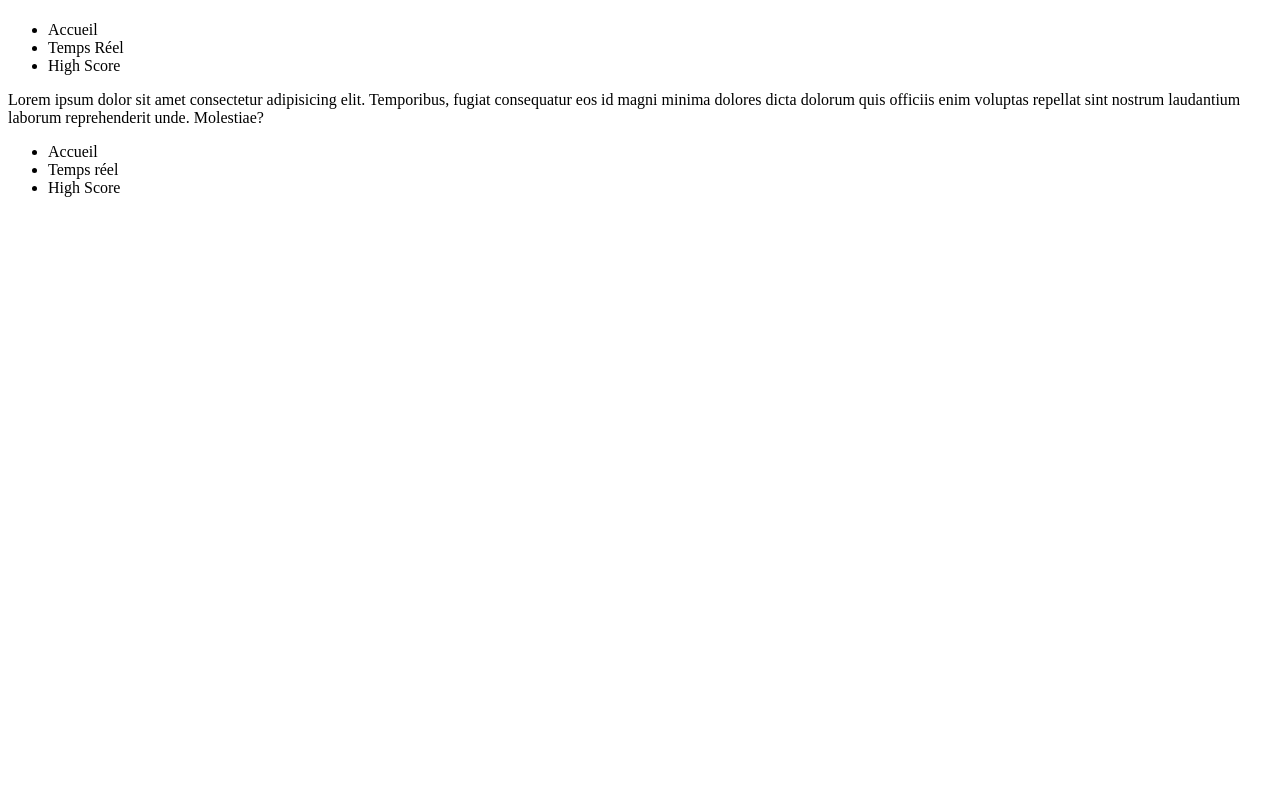
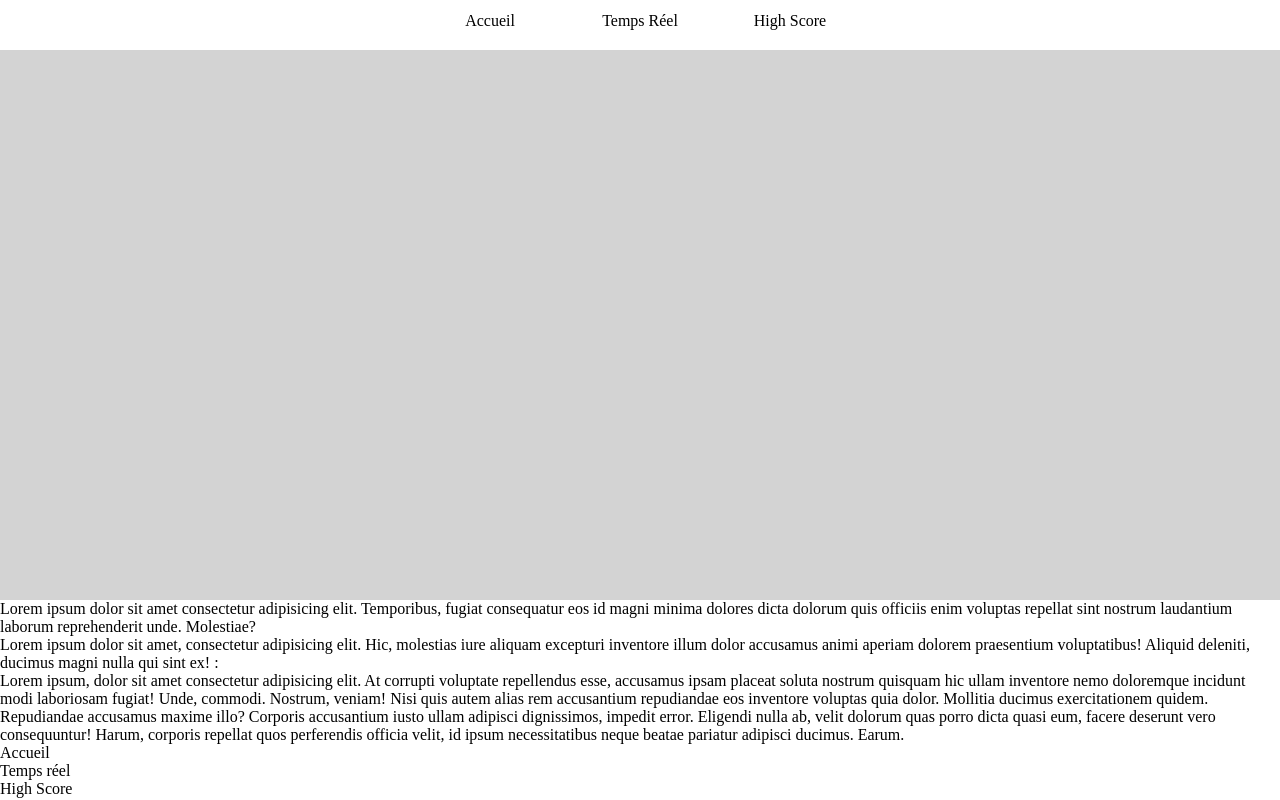
Before and after one commit to JfraZ08/projects-angular, a PHP site: page /gpexplorer/index.php in a window 1280 px wide. Run offline with PHP 8.4, Linux system fonts and the light colour scheme.

Commit message:
index.php

```diff
--- /dev/null
+++ b/gpexplorer/assets/styles.css
@@ -0,0 +1,27 @@
+* {
+    margin: 0;
+    padding: 0;
+}
+
+header {
+    background-color: lightgray;
+    height: 600px;
+}
+
+header nav {
+    background-color: white;
+    height: 50px;
+}
+
+header nav ul {
+    display: flex;
+    justify-content: center;
+    align-content: center;
+    list-style-type: none;
+}
+
+header nav ul li {
+    width: 150px;
+    text-align: center;
+    margin-top: 12px;
+}
--- a/gpexplorer/index.php
+++ b/gpexplorer/index.php
@@ -4,14 +4,15 @@
     <meta charset="UTF-8">
     <meta name="viewport" content="width=device-width, initial-scale=1.0">
     <title>Gp Explorer</title>
+    <link rel="stylesheet" href="assets/styles.css">
 </head>
 <body>
     <header>
         <h1></h1>
         <nav>
             <ul>
-                <li>Accueil</li>
-                <li>Temps Réel</li>
+                <li>Accueil </li>
+                <li>Temps Réel </li>
                 <li>High Score</li>
             </ul>
         </nav>
@@ -22,10 +23,18 @@
     repellat sint nostrum laudantium laborum reprehenderit unde. Molestiae?</p>
     </section>
     <section id="highscore">
+        Lorem ipsum dolor sit amet, consectetur adipisicing elit. Hic, molestias iure aliquam excepturi inventore illum dolor accusamus animi aperiam dolorem praesentium voluptatibus! Aliquid deleniti, ducimus magni nulla qui sint ex! :
+        <!--
+
+            Dans cette zone tous les nouveaux scores
+
+        -->
 
     </section>
     <section id="rules">
-
+    Lorem ipsum, dolor sit amet consectetur adipisicing elit. At corrupti voluptate repellendus esse, accusamus ipsam placeat soluta nostrum quisquam hic ullam inventore nemo doloremque incidunt modi laboriosam fugiat! Unde, commodi.
+    Nostrum, veniam! Nisi quis autem alias rem accusantium repudiandae eos inventore voluptas quia dolor. Mollitia ducimus exercitationem quidem. Repudiandae accusamus maxime illo? Corporis accusantium iusto ullam adipisci dignissimos, impedit error.
+    Eligendi nulla ab, velit dolorum quas porro dicta quasi eum, facere deserunt vero consequuntur! Harum, corporis repellat quos perferendis officia velit, id ipsum necessitatibus neque beatae pariatur adipisci ducimus. Earum.
     </section>
 
     <footer>
```
